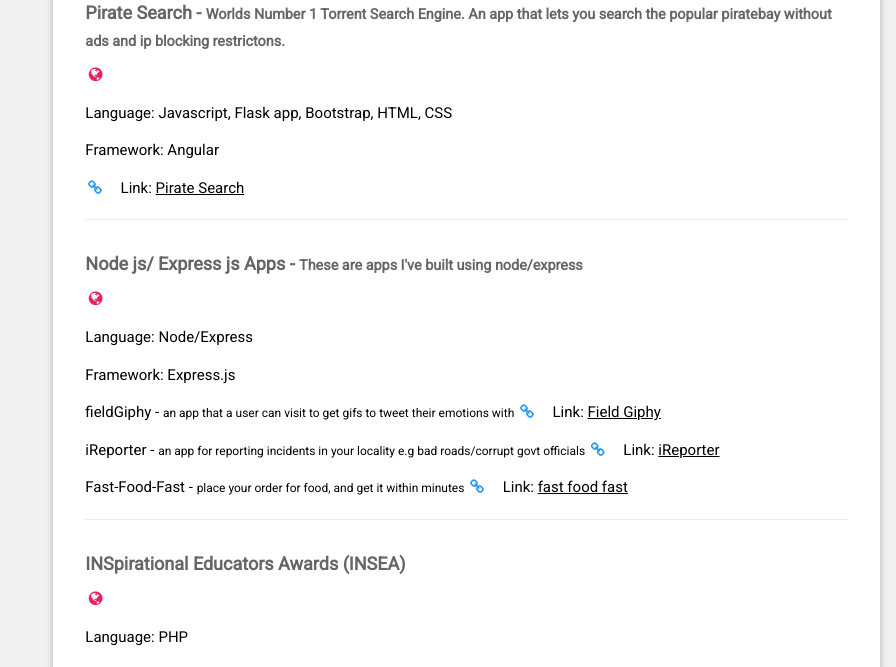
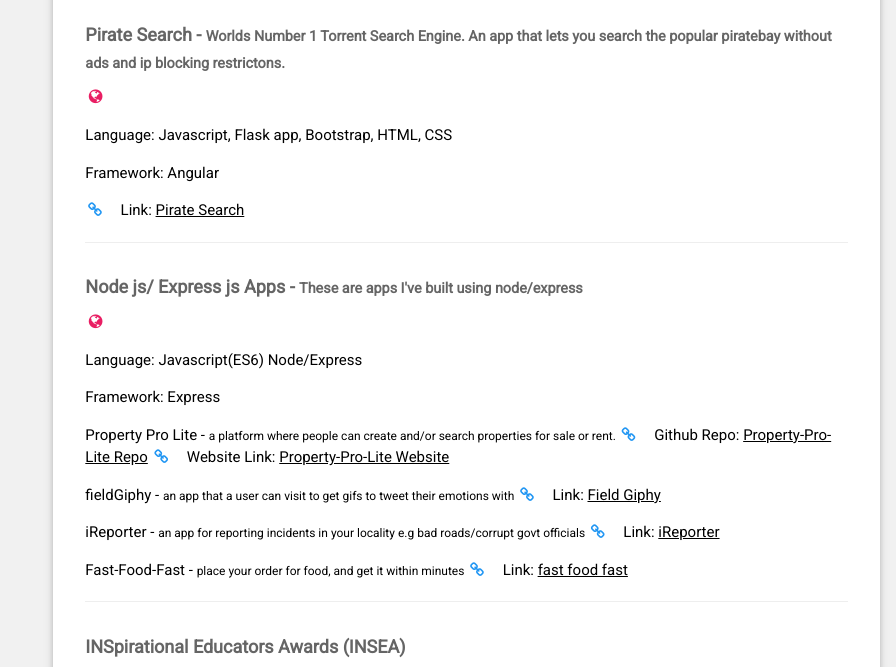
Before and after one commit to chunkingz/cv, a PHP site: page / in a window 1280 px wide. Shown: the part 1920-2587 px from the top of the page, without its empty margins (384-1280 px from the left). Run offline with PHP 8.4, Linux system fonts and the light colour scheme.

Commit message:
:heart: add Property pro lite

```diff
--- a/index.php
+++ b/index.php
@@ -78,10 +78,11 @@ html,body,h1,h2,h3,h4,h5,h6 {font-family: "Roboto", sans-serif}
           <h5 class="w3-opacity"><b>Systems Analyst/Full Stack Web Developer</b></h5>
           <h6 class="w3-text-teal"><i class="fa fa-calendar fa-fw w3-margin-right"></i>Jun 2017 - <span class="w3-tag w3-teal w3-round">Current</span></h6>
           <ul>
-          <li>Handling a $6 billion project at MTN Nigeria, using the GE&trade; Smallworld Network Inventory tool for network planning and inventory. </li>
-          <li>Created the kropmann website with useful Graphics and illustration to show what the company is about.</li>
-          <li>Managing Office365 tools like Sharepoint, Microsoft&trade; Teams, Flow, etc for Kropmann's Intranet.</li>
-          <li>I also manage a small group of Engineers in the company, based on trainings on the how to use the smallworld tool, and making sure they're keeping up with industry standards.</li>
+            <li>Creating internal tools for the company such as a leave management system</li>
+            <li>Handling a $6 billion project at MTN Nigeria, using the GE&trade; Smallworld Network Inventory tool for network planning and inventory. </li>
+            <li>Created the kropmann website with useful Graphics and illustration to show what the company is about.</li>
+            <li>Managing Office365 tools like Sharepoint, Microsoft&trade; Teams, Flow, etc for Kropmann's Intranet.</li>
+            <li>I also manage a small group of Engineers in the company, based on trainings on the how to use the smallworld tool, and making sure they're keeping up with industry standards.</li>
           </ul>
           <h5 class="w3-opacity"><a href="http://kropmann.com" target="_blank">Visit Kropmann's website</a></h5>
           <p></p>
@@ -157,8 +158,12 @@ html,body,h1,h2,h3,h4,h5,h6 {font-family: "Roboto", sans-serif}
         <div class="w3-container">
           <h5 class="w3-opacity"><b>Node js/ Express js Apps - <small>These are apps I've built using node/express</small></b></h5>
           <h6 class="w3-text-pink"><i class="fa fa-globe fa-fw w3-margin-right"></i></h6>
-          <p>Language: Node/Express </p>
-          <p>Framework: Express.js</p>
+          <p>Language: Javascript(ES6) Node/Express </p>
+          <p>Framework: Express</p>
+          <p>Property Pro Lite - <small> a platform where people can create and/or search properties for sale or rent. </small>
+            <i class="fa fa-link fa-fw w3-text-blue w3-margin-right"></i>Github Repo: <a href="https://github.com/chunkingz/Property-Pro-Lite" target="blank">Property-Pro-Lite Repo</a>
+            <i class="fa fa-link fa-fw w3-text-blue w3-margin-right"></i>Website Link: <a href="https://chunkingz.github.io/Property-Pro-Lite/" target="blank">Property-Pro-Lite Website</a>
+          </p>
           <p>fieldGiphy - <small> an app that a user can visit to get gifs to tweet their emotions with </small>
             <i class="fa fa-link fa-fw w3-text-blue w3-margin-right"></i>Link: <a href="https://github.com/chunkingz/fieldGiphy" target="blank">Field Giphy</a>
           </p>
```
